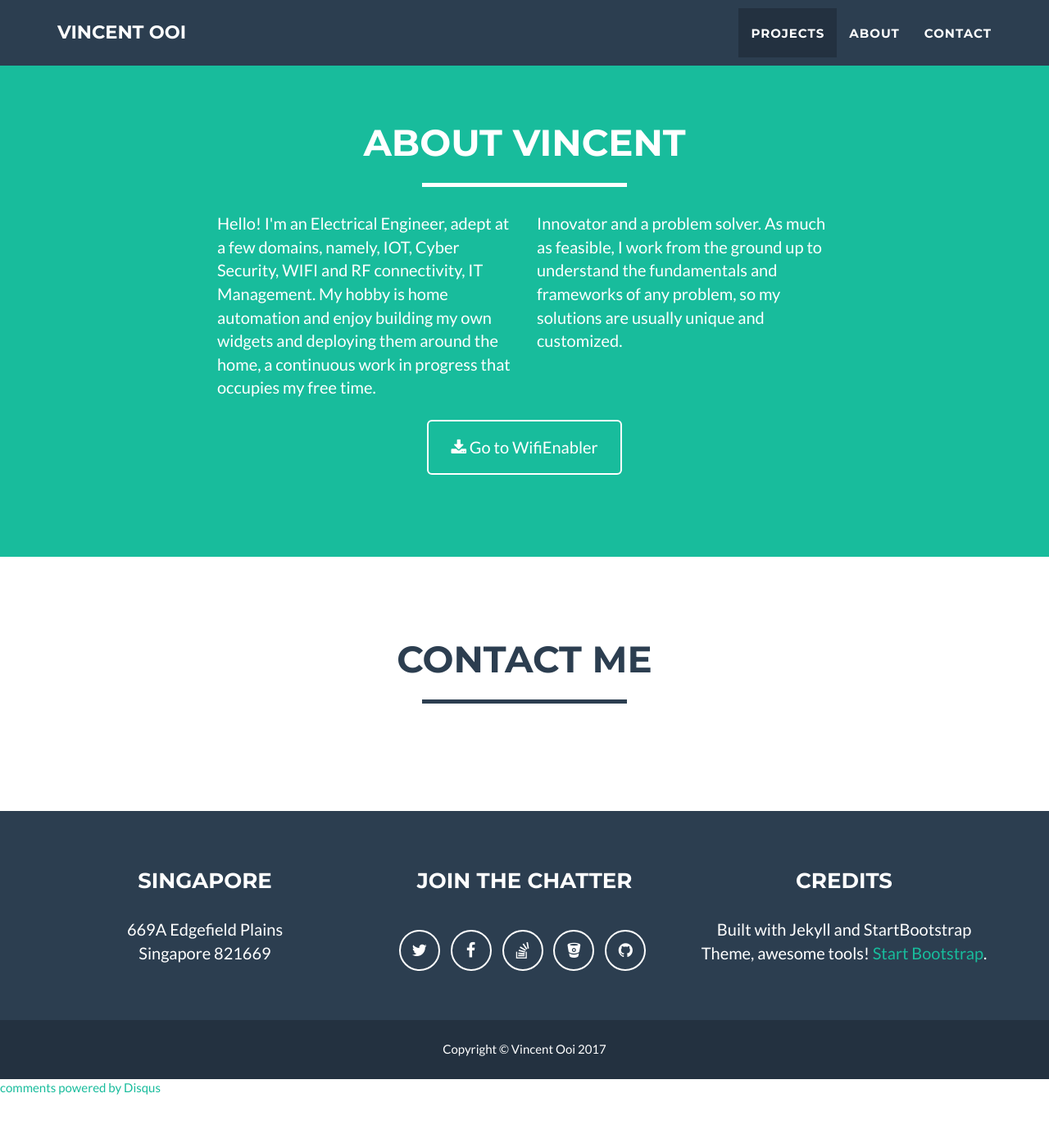
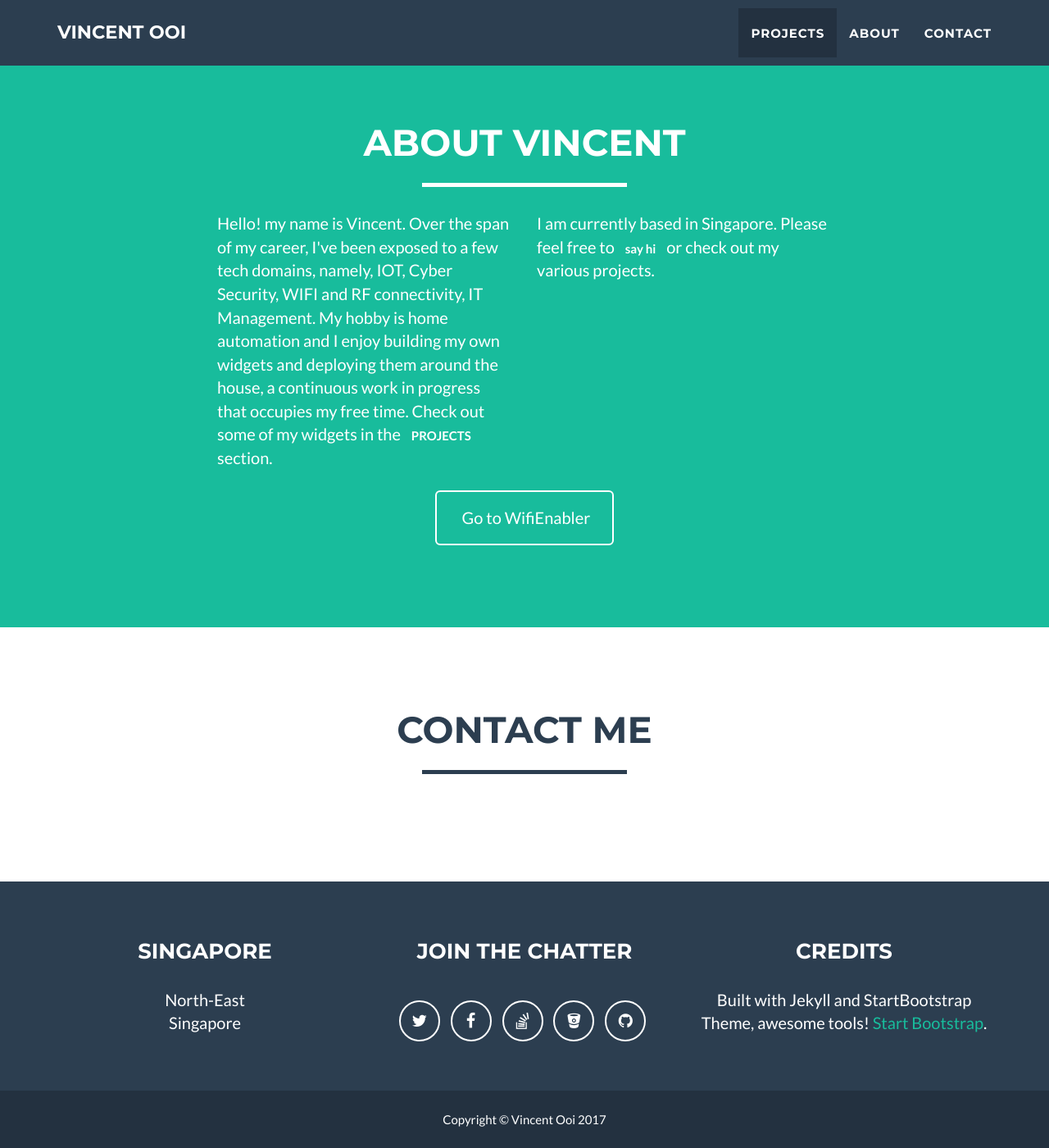
Before and after one commit to ooivincent/ooivincent.github.io, a Jekyll site: the page built from index.html, in a window 1280 px wide and 1400 px high, scrolled down 1646 px. Shown: the whole window at 82% size. Built offline with Jekyll 4.4.1, drawn with Linux system fonts in a browser that asks for light colours; comment, search, counter and statistics services are not loaded; before the commit the page ends 2983 px from its top, so only the background shows below that.

Commit message:
Further customize

```diff
--- a/_config.yml
+++ b/_config.yml
@@ -51,8 +51,8 @@ social:
 
 # Postal address (add as many lines as necessary)
 address:
-  - line: 669A Edgefield Plains
-  - line: Singapore 821669
+  - line: North-East
+  - line: Singapore
 
 # Credits content
 credits: 'Built with Jekyll and StartBootstrap Theme, awesome tools! <a href="http://startbootstrap.com">Start Bootstrap</a>.'
--- a/_includes/about.html
+++ b/_includes/about.html
@@ -9,14 +9,14 @@
             </div>
             <div class="row">
                 <div class="col-lg-4 col-lg-offset-2">
-                    <p>Hello! I'm an Electrical Engineer, adept at a few domains, namely, IOT, Cyber Security, WIFI and RF connectivity, IT Management. My hobby is home automation and enjoy building my own widgets and deploying them around the home, a continuous work in progress that occupies my free time.</p>
+                    <p>Hello! my name is Vincent. Over the span of my career, I've been exposed to a few tech domains, namely, IOT, Cyber Security, WIFI and RF connectivity, IT Management. My hobby is home automation and I enjoy building my own widgets and deploying them around the house, a continuous work in progress that occupies my free time. Check out some of my widgets in the <a class="label" href="#projects">PROJECTS</a> section.</p>
                 </div>
                 <div class="col-lg-4">
-                    <p>Innovator and a problem solver. As much as feasible, I work from the ground up to understand the fundamentals and frameworks of any problem, so my solutions are usually unique and customized.  </p>
+                    <p>I am currently based in Singapore. Please feel free to <a class="label" href="mailto:vincent@ooi.cc">say hi</a> or check out my various projects.</p>
                 </div>
                 <div class="col-lg-8 col-lg-offset-2 text-center">
                     <a href="http://www.wifienabler.com" class="btn btn-lg btn-outline">
-                        <i class="fa fa-download"></i> Go to WifiEnabler
+                        <i class="fa"></i> Go to WifiEnabler
                     </a>
                 </div>
             </div>
```
Also changed, not shown: img/old.png (added), img/profile.png, img/vooi.jpg (added).
